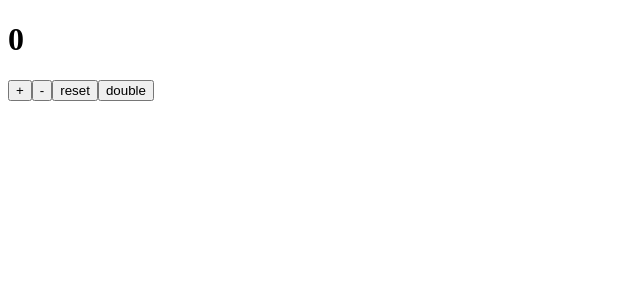
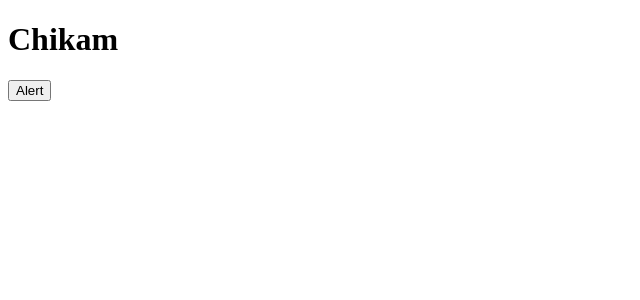
Before and after one commit to laresamdeola/ReactPractise, a React (Create React App) app: page / in a window 1280 px wide. Shown: the top 300 px of the page, without its empty margins (0-640 px from the left). Built offline with nearby package versions, Linux system fonts and the light colour scheme.

Commit message:
Update useeffectbasics.jsx and index.js

```diff
--- a/src/components/lessons/useeffectbasics.jsx
+++ b/src/components/lessons/useeffectbasics.jsx
@@ -0,0 +1,22 @@
+import React, { useEffect, useState } from "react";
+
+const EffectBasics = () => {
+  const name = "Chikam";
+
+  const showName = () => {
+    alert(`i love you ${name}`);
+  };
+
+  useEffect(() => {
+    showName();
+  }, [showName]);
+
+  return (
+    <div>
+      <h1>{name}</h1>
+      <button onClick={showName}>Alert</button>
+    </div>
+  );
+};
+
+export { EffectBasics };
--- a/src/index.js
+++ b/src/index.js
@@ -1,8 +1,8 @@
 import React from "react";
 import { createRoot } from "react-dom/client";
-import { Counter } from "./components/lessons/counter";
+import { EffectBasics } from "./components/lessons/useeffectbasics";
 
 const rootElement = document.getElementById("root");
 const root = createRoot(rootElement);
 
-root.render(<Counter />);
+root.render(<EffectBasics />);
```
